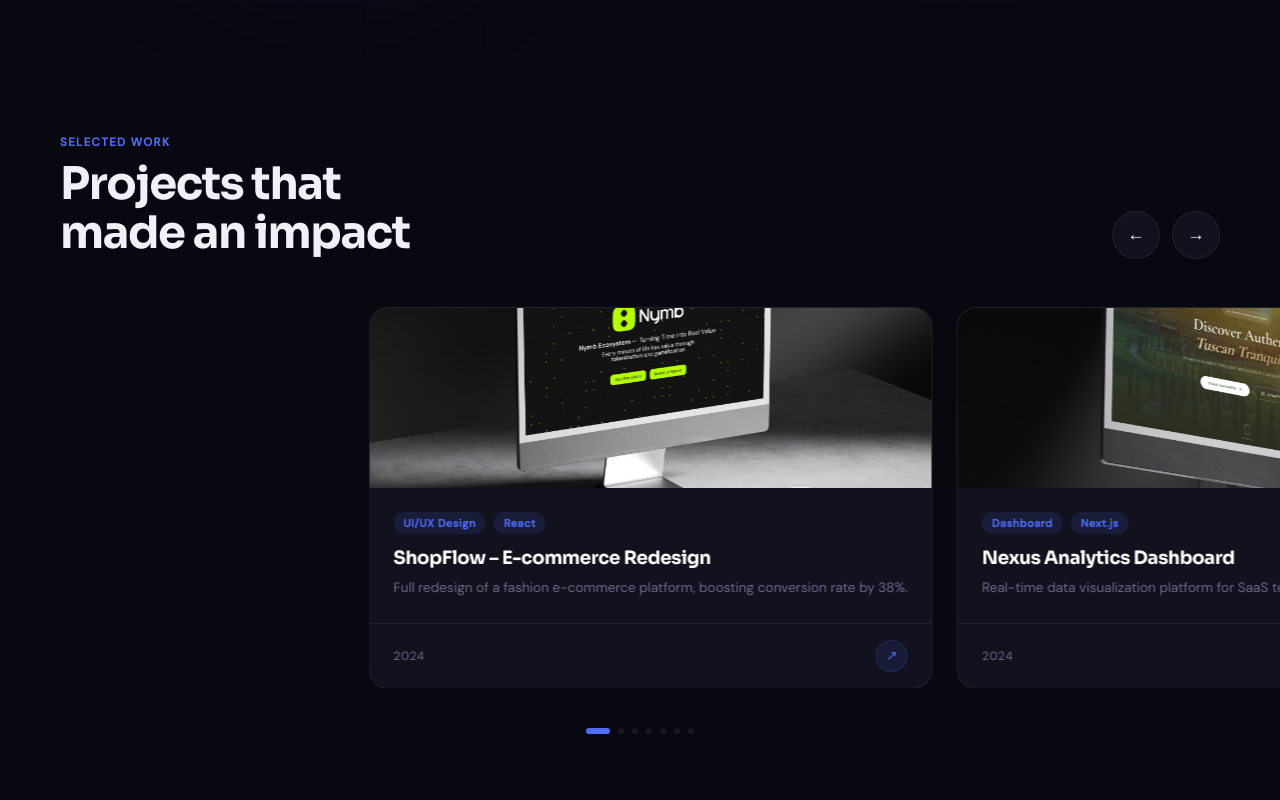
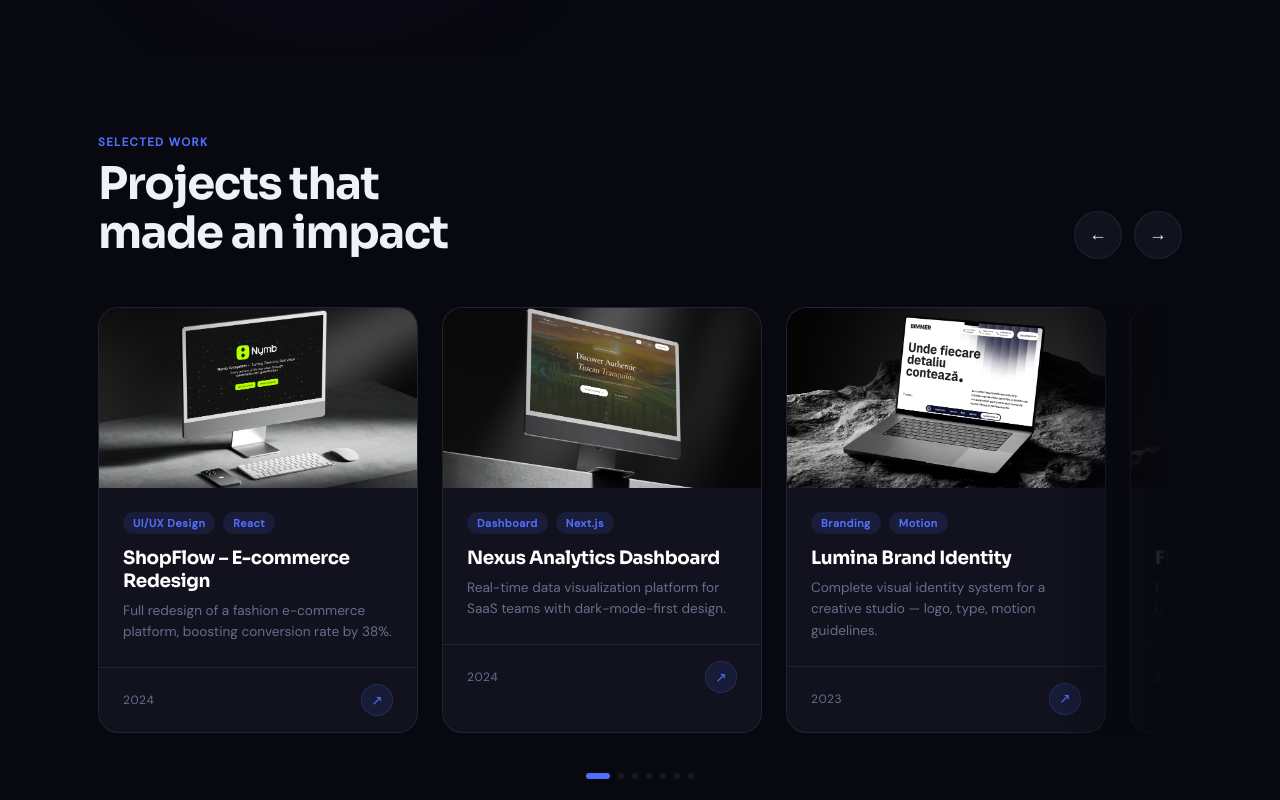
Before and after one commit to nelu11221/portfolio, a React (Create React App) app: page / in a window 1280 px wide. Shown: the part 1080-1880 px from the top of the page. Built offline with nearby package versions, Linux system fonts and the light colour scheme.

Commit message:
Ready for deployment

```diff
--- a/src/App.css
+++ b/src/App.css
@@ -431,9 +431,30 @@ body {
   overflow: hidden;
 }
 
+.slider-inner {
+  max-width: 1084px;
+  margin: 0 auto;
+}
+
+.slider-track-fade {
+  position: relative;
+}
+
+.slider-track-fade::after {
+  content: '';
+  position: absolute;
+  top: 0;
+  right: 0;
+  width: 120px;
+  height: 100%;
+  background: linear-gradient(to right, transparent, var(--bg) 90%);
+  pointer-events: none;
+  z-index: 2;
+}
+
 .slider-header {
-  padding: 0 60px;
   margin-bottom: 48px;
+  padding: 0;
   display: flex;
   align-items: flex-end;
   justify-content: space-between;
@@ -483,23 +504,20 @@ body {
   background: rgba(79,110,247,0.1);
 }
 
-.slider-viewport {
-  width: 100%;
-  overflow: hidden;
-  position: relative;
-}
-
 .slider-track {
   display: flex;
   gap: 24px;
-  transition: transform 0.5s cubic-bezier(0.25, 0.46, 0.45, 0.94);
-  will-change: transform;
-  /* no padding needed — transform handles centering */
-}
-
-.slider-card-wrap {
-  flex: 0 0 auto;
-}
+  padding: 0 60px 0 0;
+  overflow-x: auto;
+  overflow-y: hidden;
+  scroll-snap-type: x mandatory;
+  -webkit-overflow-scrolling: touch;
+  scrollbar-width: none;
+  cursor: grab;
+}
+
+.slider-track::-webkit-scrollbar { display: none; }
+.slider-track:active { cursor: grabbing; }
 
 /* ─── PROJECT CARD ─── */
 .project-card {
@@ -2298,7 +2316,7 @@ body {
   .hero-with-mockup { grid-template-columns: 1fr; }
   .navbar { padding: 16px 24px; }
   .hero { padding: 100px 24px 80px; }
-  .slider-header { padding: 0 24px; }
+
   .services-grid { grid-template-columns: 1fr 1fr; }
   .about-inner { grid-template-columns: 1fr; gap: 60px; }
   .process-layout { grid-template-columns: 1fr; gap: 48px; }
@@ -2342,8 +2360,10 @@ body {
 
   /* Slider */
   .slider-section { padding: 60px 0; }
-  .slider-header { padding: 0 20px; flex-direction: column; align-items: flex-start; gap: 16px; }
+  .slider-header { padding: 0; flex-direction: column; align-items: flex-start; gap: 16px; }
   .slider-controls { align-self: flex-start; margin-top: 4px; }
+  .slider-track { padding: 0 20px; }
+  .slider-btn { cursor: auto; }
   .card-title { font-size: 1rem; }
 
   /* About */
--- a/src/App.js
+++ b/src/App.js
@@ -528,22 +528,28 @@ function ProjectCard({ project, onOpen }) {
 
 // ─── Slider Section ──────────────────────────────────────────────
 function ProjectSlider({ onOpen }) {
+  const trackRef = useRef(null);
   const [activeIdx, setActiveIdx] = useState(0);
   const touchStart = useRef(0);
   const maxIdx = projects.length - 1;
-  const [cardW, setCardW] = useState(344);
-  const cardRef = useRef(null);
 
-  useEffect(() => {
-    const measure = () => {
-      if (cardRef.current) setCardW(cardRef.current.offsetWidth + 24);
+  const getCardWidth = () => {
+    if (!trackRef.current) return 344;
+    const card = trackRef.current.querySelector('.project-card');
+    return card ? card.offsetWidth + 24 : 344;
   };
-    measure();
-    window.addEventListener('resize', measure);
-    return () => window.removeEventListener('resize', measure);
-  }, []);
 
   const goTo = (idx) => {
+    const clamped = Math.max(0, Math.min(idx, maxIdx));
+    setActiveIdx(clamped);
+    if (trackRef.current) {
+      trackRef.current.scrollTo({ left: clamped * getCardWidth(), behavior: 'smooth' });
+    }
+  };
+
+  const handleScroll = () => {
+    if (!trackRef.current) return;
+    const idx = Math.round(trackRef.current.scrollLeft / getCardWidth());
     setActiveIdx(Math.max(0, Math.min(idx, maxIdx)));
   };
 
@@ -555,6 +561,7 @@ function ProjectSlider({ onOpen }) {
 
   return (
     <section className="slider-section" id="portfolio">
+      <div className="slider-inner">
         <div className="slider-header">
           <div>
             <p className="section-label">Selected Work</p>
@@ -566,31 +573,25 @@ function ProjectSlider({ onOpen }) {
           </div>
         </div>
 
+        <div className="slider-track-fade">
           <div
-        className="slider-viewport"
+            className="slider-track"
+            ref={trackRef}
+            onScroll={handleScroll}
             onTouchStart={handleTouchStart}
             onTouchEnd={handleTouchEnd}
           >
-        <div
-          className="slider-track"
-          style={{ transform: `translateX(calc(50% - ${activeIdx * cardW}px - ${cardW / 2 - 12}px))` }}
-        >
-          {projects.map((p, i) => (
-            <div key={p.id} ref={i === 0 ? cardRef : null} className="slider-card-wrap">
-              <ProjectCard project={p} onOpen={onOpen} />
-            </div>
+            {projects.map((p) => (
+              <ProjectCard key={p.id} project={p} onOpen={onOpen} />
             ))}
           </div>
         </div>
 
         <div className="slider-dots">
           {projects.map((_, i) => (
-          <button
-            key={i}
-            className={`dot${i === activeIdx ? ' active' : ''}`}
-            onClick={() => goTo(i)}
-          />
+            <button key={i} className={`dot${i === activeIdx ? ' active' : ''}`} onClick={() => goTo(i)} />
           ))}
+        </div>
       </div>
     </section>
   );
```
Lines whose indentation alone changed are shown as unchanged.
